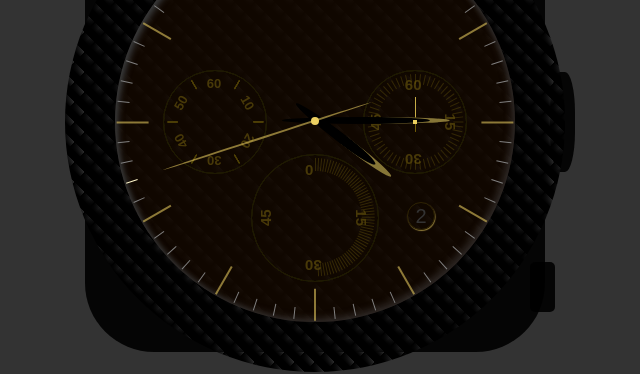
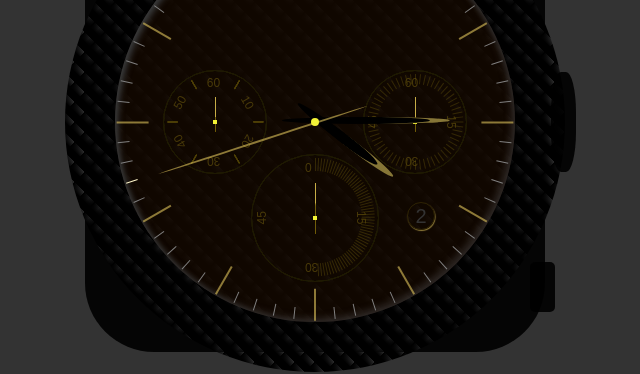
Before and after one commit to AbdulSamman/watch, a React (Vite) app: page / in a window 1280 px wide. Shown: the part 278-652 px from the top of the page, without its empty margins (325-965 px from the left). Built offline with nearby package versions, Linux system fonts and the light colour scheme.

Commit message:
dials works

```diff
--- a/src/components/Watch.tsx
+++ b/src/components/Watch.tsx
@@ -4,6 +4,8 @@ import { useState, useEffect } from "react";
 export const Watch = () => {
   const [time, setTime] = useState(new Date());
   const [isSecondsStopped, setIsSecondsStopped] = useState(false);
+  const [isMinutesHandStoppen, setIsMinutesHandStoppen] = useState(false);
+  const [isStopActive, setIsStopActive] = useState(false);
 
   useEffect(() => {
     const interval = setInterval(() => {
@@ -23,19 +25,20 @@ export const Watch = () => {
   // sekunds markers
   const secondsArray = Array.from({ length: 60 }, (_, index) => index);
 
-  // button functions
-  const handleSecondButton = () => {
-    setIsSecondsStopped(!isSecondsStopped);
-  };
-
   return (
     <div className="watchPage">
       <div className="watchGround">
         <button
           className="tasten squareTop"
-          onClick={handleSecondButton}></button>
-        <button className="tasten round"></button>
-        <button className="tasten squareBottom"></button>
+          onClick={() => setIsSecondsStopped(!isSecondsStopped)}></button>
+        <button
+          className="tasten round"
+          onClick={() => setIsStopActive(!isStopActive)}></button>
+        <button
+          className="tasten squareBottom"
+          onClick={() =>
+            setIsMinutesHandStoppen(!isMinutesHandStoppen)
+          }></button>
       </div>
       <div className="watch">
         <div className="watchHand">
@@ -102,6 +105,14 @@ export const Watch = () => {
                     }}>
                     {index % 10 === 0 && <>{index === 0 ? "60" : index}</>}
                   </span>
+                  <div
+                    className="minutsHandSmall"
+                    style={{
+                      transform: `rotate(${
+                        !isMinutesHandStoppen ? "" : minutes * 6
+                      }deg)`,
+                    }}></div>
+                  <div className="kreisSmall"></div>
                 </div>
                 <div className="dials stopWatch">
                   <div
@@ -109,13 +120,22 @@ export const Watch = () => {
                       transform: `rotate(${index * 3}deg)`,
                     }}
                     className="numbersSmall"></div>
-                  <span
+                  <div
                     className="numbers stopNumbers"
                     style={{
                       transform: `rotate(${index * 30}deg)`,
                     }}>
                     {index % 15 === 0 && <>{index}</>}
-                  </span>
+                  </div>
+                  <div
+                    className="stopWatchHand"
+                    style={{
+                      transform: `rotate(${
+                        !isStopActive ? 0 : (hours % 12) * 45 + minutes / 2
+                      }deg)`,
+                      transition: "800ms linear",
+                    }}></div>
+                  <div className="kreisSmall"></div>
                 </div>
               </React.Fragment>
             ))}
--- a/src/styles/App.scss
+++ b/src/styles/App.scss
@@ -11,6 +11,7 @@ body {
   align-items: center;
   justify-content: center;
   height: 100vh;
+
   .watchPage {
     background-color: rgba(0, 0, 0, 0.9);
     border-radius: 15%;
@@ -22,6 +23,7 @@ body {
     align-items: center;
     max-width: 460px;
     max-height: 460px;
+
     .watchGround {
       background: repeating-linear-gradient(
           45deg,
@@ -41,6 +43,7 @@ body {
       max-height: 500px;
       position: absolute;
       border-radius: 50%;
+
       .tasten {
         position: absolute;
         width: 5%;
@@ -62,8 +65,15 @@ body {
         right: -2%;
         top: 40%;
         height: 20%;
-        z-index: -1;
         border-radius: 40%;
+        right: -11px;
+
+        cursor: pointer;
+        position: absolute;
+
+        &:active {
+          right: -9px;
+        }
       }
       .squareBottom {
         top: 78%;
@@ -103,14 +113,16 @@ body {
 
         $zeiger: hours black 10px 30% 2, minutes black 7px 42% 2,
           seconds $borderColor 2px 55% 3,
-          secondsHandSmall $borderColor 1px 35% 0;
+          secondsHandSmall $borderColor 1px 35% 0,
+          minutsHandSmall $borderColor 1px 35% 0,
+          stopWatchHand $borderColor 1px 40% 0;
 
         @each $name, $bgColor, $width, $height, $zIndex in $zeiger {
           @include watchDesign($name, $bgColor, $width, $height, $zIndex);
         }
 
         .hours {
-          left: calc(50% - 5.5px);
+          left: calc(50% - 3px);
           top: 25%;
           transform-origin: center 80%;
         }
@@ -122,8 +134,8 @@ body {
         }
         .seconds {
           left: calc(50% - 1px);
-          top: 9.5%;
-          transform-origin: center 73%;
+          top: 9%;
+          transform-origin: center 75%;
           border-top: none;
         }
 
@@ -131,11 +143,11 @@ body {
         .kreisSmall {
           width: 8px;
           height: 8px;
-          background-color: rgb(236, 208, 97);
+          background-color: rgb(242, 242, 55);
           border-radius: 100%;
           position: absolute;
           left: calc(50% - 4px);
-          top: calc(50% - 5px);
+          top: calc(50% - 4px);
           z-index: 4;
         }
         .days {
@@ -156,7 +168,6 @@ body {
         }
 
         .secondsMark {
-          background-color: red;
           .secondMark {
             border-left: 0.7px solid gray;
             height: 3%;
@@ -191,7 +202,6 @@ body {
             border-radius: 50%;
             top: 37%;
             border: 1px solid darken($borderColor, 58px);
-            padding: 5px;
           }
 
           .numbersSmall {
@@ -210,8 +220,7 @@ body {
             top: 5%;
             transform-origin: 50% 90%;
             color: darken($borderColor, 40%);
-            font-size: 15px;
-            font-weight: bold;
+            font-size: 12px;
           }
           .secondsShow {
             right: 12%;
@@ -221,18 +230,17 @@ body {
               transform-origin: center 70%;
               background-color: darken($borderColor, 40%);
             }
-            .kreisSmall {
-              width: 4px;
-              height: 4px;
-              left: calc(50% - 2px);
-              top: calc(50% - 2px);
-            }
           }
           .minutsShow {
             left: 12%;
             .minutsNumbers {
-              font-size: 13px;
               left: 42%;
+            }
+            .minutsHandSmall {
+              left: 50%;
+              top: 25%;
+              transform-origin: center 70%;
+              background-color: darken($borderColor, 40%);
             }
           }
 
@@ -243,6 +251,19 @@ body {
             .stopNumbers {
               left: 42%;
             }
+            .stopWatchHand {
+              left: 50%;
+              top: 22.5%;
+              transform-origin: center 70%;
+              background-color: darken($borderColor, 40%);
+            }
+          }
+          .kreisSmall {
+            width: 4px;
+            height: 4px;
+            left: calc(50% - 2px);
+            top: calc(50% - 2px);
+            z-index: 1;
           }
         }
       }
```
